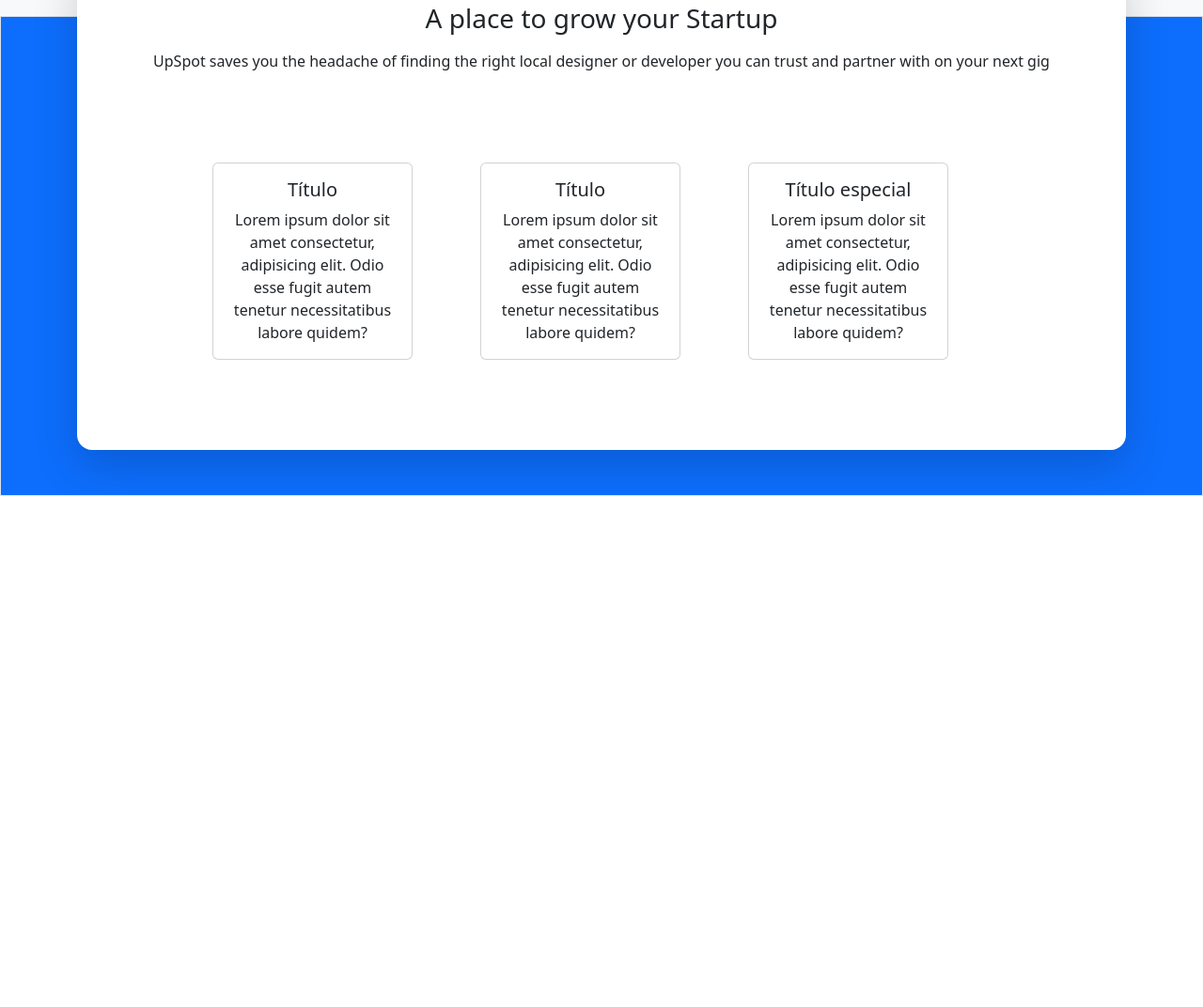
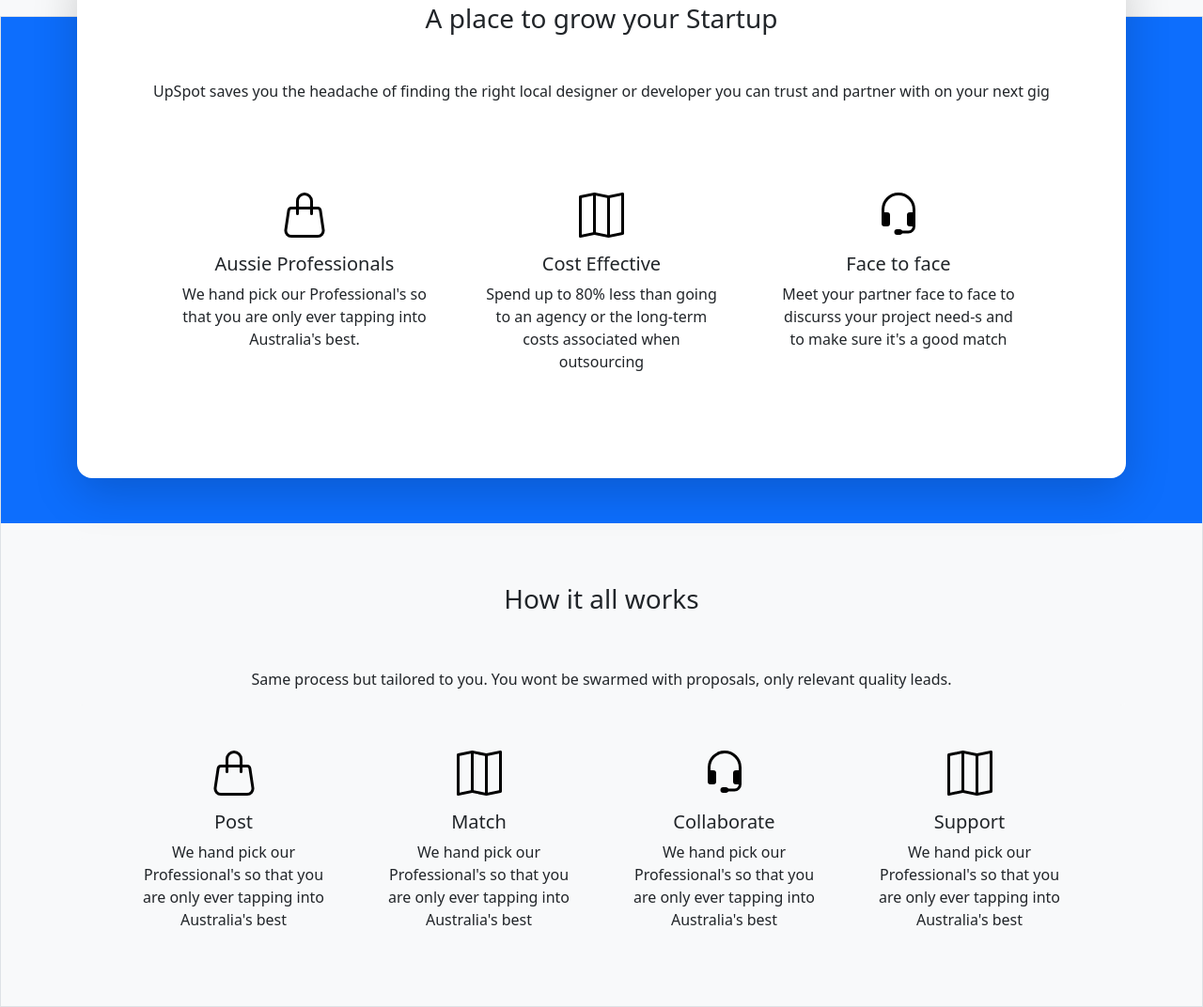
Before and after one commit to bhcouto/taskLandingPage, a plain HTML site: page index.html in a window 1280 px wide. Shown: the part 615-1687 px from the top of the page at 94% size. Before the commit the page ends 1143 px from the top, so only its background shows below. Drawn offline with nearby package versions, Linux system fonts and the light colour scheme.

Commit message:
How it all works criado

```diff
--- a/index.html
+++ b/index.html
@@ -70,45 +70,90 @@
         </header>
         <aside>
         </div>
-
-
-
         <section class="border position-relative bg-primary">
             <div class="container-fluid container-lg position-relative">
                 <div class="floating-container bg-white rounded-4 p-5 mb-5 shadow-lg">
-
                     <div class="text-center mb-5">
                         <h3>A place to grow your Startup</h3>
-                        <p class=" mt-3 fw-light">UpSpot saves you the headache of finding the right local designer or developer you can trust and partner with on your next gig</p>
+                        <p class=" mt-5 fw-light">UpSpot saves you the headache of finding the right local designer or developer you can trust and partner with on your next gig</p>
                     </div>
-                    <div class="row d-flex p-5 text-center  ">
-                        <div class="col-3 ms-5">
-                            <div class="card">
+                    <div class="row d-flex p-5 text-center">
+                        <div class="col-md-4">
+                            <img src="./images/bag.svg" class="card-img-top" alt="bag icon">
+                            <div class="card border-0">
                                 <div class="card-body">
-                                    <h5 class="card-title">Título </h5>
-                                    <p class="card-text">Lorem ipsum dolor sit amet consectetur, adipisicing elit. Odio esse fugit autem tenetur necessitatibus labore quidem?</p>
+                                    <h5 class="card-title">Aussie Professionals</h5>
+                                    <p class="card-text fw-light">We hand pick our Professional's so that you are only ever tapping into Australia's best.</p>
                                 </div>
                             </div>
                         </div>
-                        <div class="col-3 ms-5">
-                            <div class="card">
+                        <div class="col-md-4">
+                            <img src="./images/map.svg" class="card-img-top" alt="map icon">
+                            <div class="card border-0">
                                 <div class="card-body">
-                                    <h5 class="card-title">Título</h5>
-                                    <p class="card-text">Lorem ipsum dolor sit amet consectetur, adipisicing elit. Odio esse fugit autem tenetur necessitatibus labore quidem?</p>
+                                    <h5 class="card-title">Cost Effective</h5>
+                                    <p class="card-text fw-light">Spend up to 80% less than going to an agency or the long-term costs associated when outsourcing</p>
                                 </div>
                             </div>
                         </div>
-                        <div class="col-3 ms-5">
-                            <div class="card">
+                        <div class="col-md-4">
+                            <img src="./images/headset.svg" class="card-img-top" alt="headset icon">
+                            <div class="card border-0">
                                 <div class="card-body">
-                                    <h5 class="card-title">Título especial</h5>
-                                    <p class="card-text">Lorem ipsum dolor sit amet consectetur, adipisicing elit. Odio esse fugit autem tenetur necessitatibus labore quidem?</p>
+                                    <h5 class="card-title">Face to face</h5>
+                                    <p class="card-text fw-light">Meet your partner face to face to discurss your project need-s and to make sure it's a good match</p>
                                 </div>
                             </div>
                         </div>
                     </div>
                 </div>
             </div>
+            <section class="container-fluid bg-light py-3">
+                <section class="container-fluid container-lg text-center">
+                    <div class="card bg-light border-0">
+                        <h3 class="mt-5">How it all works</h3>
+                        <p class=" mt-5 fw-light">Same process but tailored to you. You wont be swarmed with proposals, only relevant quality leads.</p>
+                    </div>
+                    <div class="row d-flex p-5 text-center">
+                        <div class="col-md-3">
+                            <img src="./images/bag.svg" class="card-img-top" alt="bag icon">
+                            <div class="card border-0">
+                                <div class="card-body bg-light">
+                                    <h5 class="card-title">Post</h5>
+                                    <p class="card-text fw-light ">We hand pick our Professional's so that you are only ever tapping into Australia's best</p>
+                                </div>
+                            </div>
+                        </div>
+                        <div class="col-md-3">
+                            <img src="./images/map.svg" class="card-img-top" alt="map icon">
+                            <div class="card border-0">
+                                <div class="card-body bg-light">
+                                    <h5 class="card-title">Match</h5>
+                                    <p class="card-text fw-light ">We hand pick our Professional's so that you are only ever tapping into Australia's best</p>
+                                </div>
+                            </div>
+                        </div>
+                        <div class="col-md-3">
+                            <img src="./images/headset.svg" class="card-img-top" alt="headset icon">
+                            <div class="card border-0">
+                                <div class="card-body bg-light">
+                                    <h5 class="card-title">Collaborate</h5>
+                                    <p class="card-text fw-light ">We hand pick our Professional's so that you are only ever tapping into Australia's best</p>
+                                </div>
+                            </div>
+                        </div>
+                        <div class="col-md-3">
+                            <img src="./images/map.svg" class="card-img-top" alt="map icon">
+                            <div class="card border-0">
+                                <div class="card-body bg-light ">
+                                    <h5 class="card-title">Support</h5>
+                                    <p class="card-text fw-light ">We hand pick our Professional's so that you are only ever tapping into Australia's best</p>
+                                </div>
+                            </div>
+                        </div>
+                    </div>
+                </section>
+            </section>
         </section>
     </main>
 </body>
--- a/style.css
+++ b/style.css
@@ -21,3 +21,7 @@
 .floating-container {
     margin-top: -3.9rem;
 }
+
+.card-img-top {
+    width: 3rem;
+}
```
Also changed, not shown: images/bag.svg (added), images/headset.svg (added), images/map.svg (added).
